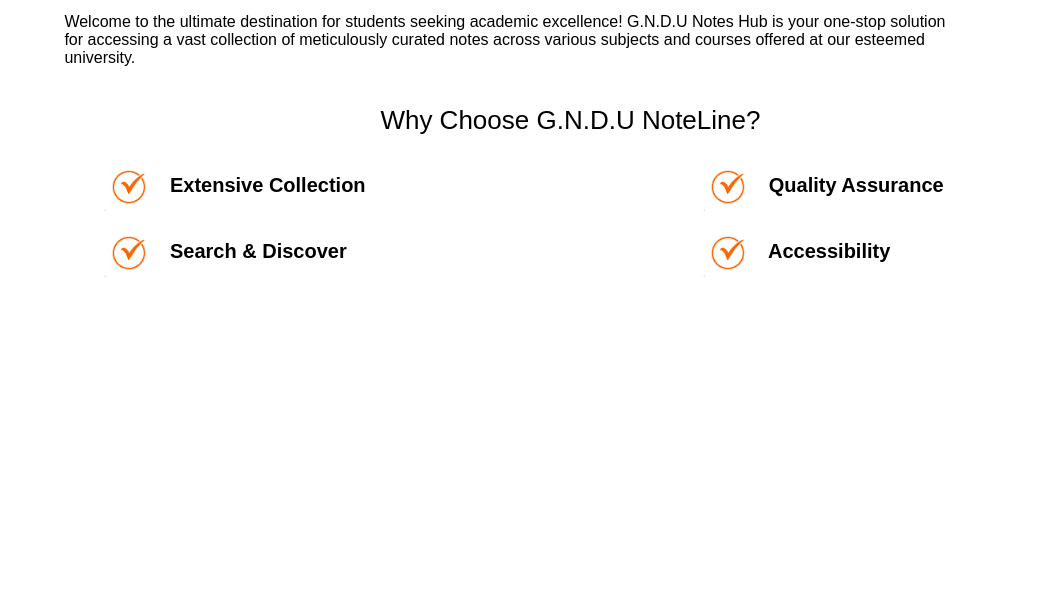
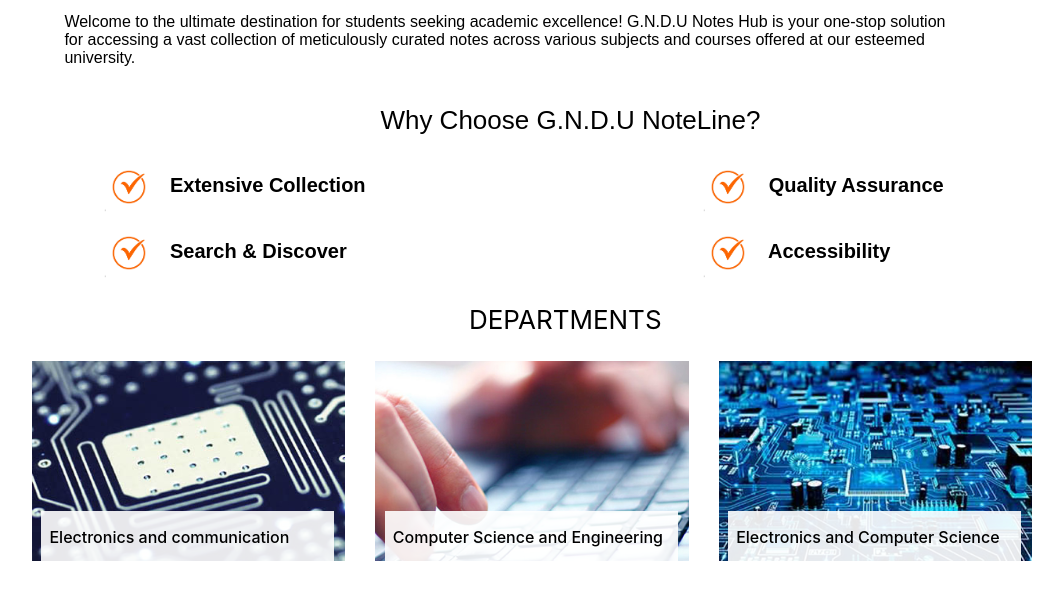
Before and after one commit to harleen001/gndu-noteline, a plain HTML site: page index.html in a window 1280 px wide. Shown: the part 82-682 px from the top of the page, without its empty margins (70-1133 px from the left). Drawn offline with Linux system fonts and the light colour scheme; a web font is replaced by a local one.

Commit message:
department-cards-added

```diff
--- a/assets/css/style.css
+++ b/assets/css/style.css
@@ -48,3 +48,56 @@ vertical-align: middle; /* Align the image vertically with the text */
 margin-right: 10px; /* Add spacing between the image and text */
 height: 50px;
 }
+
+#depthead{
+    font-family: 'Inter', sans-serif;
+    font-size: 26px;
+    margin-left: 42%;
+}
+
+
+.container1 {
+    display: flex;
+    justify-content: center; /* Center cards horizontally */
+}
+
+.card-container {
+    width:1000px;
+   margin-left: -6%;
+    display: flex; /* Ensure cards are displayed in the same row */
+    justify-content: space-between; /* Adjust the spacing between cards */
+    flex-wrap: wrap; /* Allow cards to wrap onto the next row */
+}
+
+.card {
+    width: calc(33.33% - 20px); /* Adjust the width of each card */
+    margin-bottom: 20px;
+    position: relative;
+}
+
+.card-img {
+    height: 200px; /* Set desired height */
+    background-size: cover;
+    background-position: center;
+    position: relative;
+}
+
+.overlay {
+    position: absolute;
+    bottom: 0;
+
+    width: 285px;
+    margin-left: 3%;
+    margin-right: 4%;
+    background-color: rgba(255, 255,255, 0.9); /* Adjust overlay color and opacity */
+    color: black;
+    padding-left: 8px;
+    height: 50px;
+}
+
+
+.overlay > p{
+    font-family: 'Inter', sans-serif;
+
+    font-weight: 500;
+}
--- a/index.html
+++ b/index.html
@@ -6,7 +6,7 @@
     <title>GNDU-Noteline</title>
     <link href="https://fonts.cdnfonts.com/css/abhaya-libre-2" rel="stylesheet">
     <link href="https://fonts.cdnfonts.com/css/calibri-light" rel="stylesheet">
-
+    <link href="https://fonts.cdnfonts.com/css/inter" rel="stylesheet">
     <link rel="stylesheet" href="assets/css/style.css">
 
 
@@ -39,9 +39,36 @@
                 </div>
             </div>
         </section>
+    </main>
+    <p id="depthead">DEPARTMENTS</p>
+    <div class="container1">
+        <div class="card-container">
+            <div class="card">
+                <div class="card-img" style="background-image: url('assets/images/ece.jpeg');">
+                    <div class="overlay">
+                        <p>Electronics and communication</p>
+                    </div>
+                </div>
 
+            </div>
+            <div class="card">
+                <div class="card-img" style="background-image: url('assets/images/cse.jpeg');">
+                    <div class="overlay">
+                        <p>Computer Science and Engineering</p>
+                    </div>
+                </div>
 
-    </main>
+            </div>
+            <div class="card">
+                <div class="card-img" style="background-image: url('assets/images/enc.jpeg');">
+                    <div class="overlay">
+                        <p>Electronics and Computer Science</p>
+                    </div>
+                </div>
+
+            </div>
+        </div>
+    </div>
 
 </body>
 </html>
```
Also changed, not shown: assets/images/cse.jpeg (added), assets/images/ece.jpeg (added), assets/images/enc.jpeg (added).
